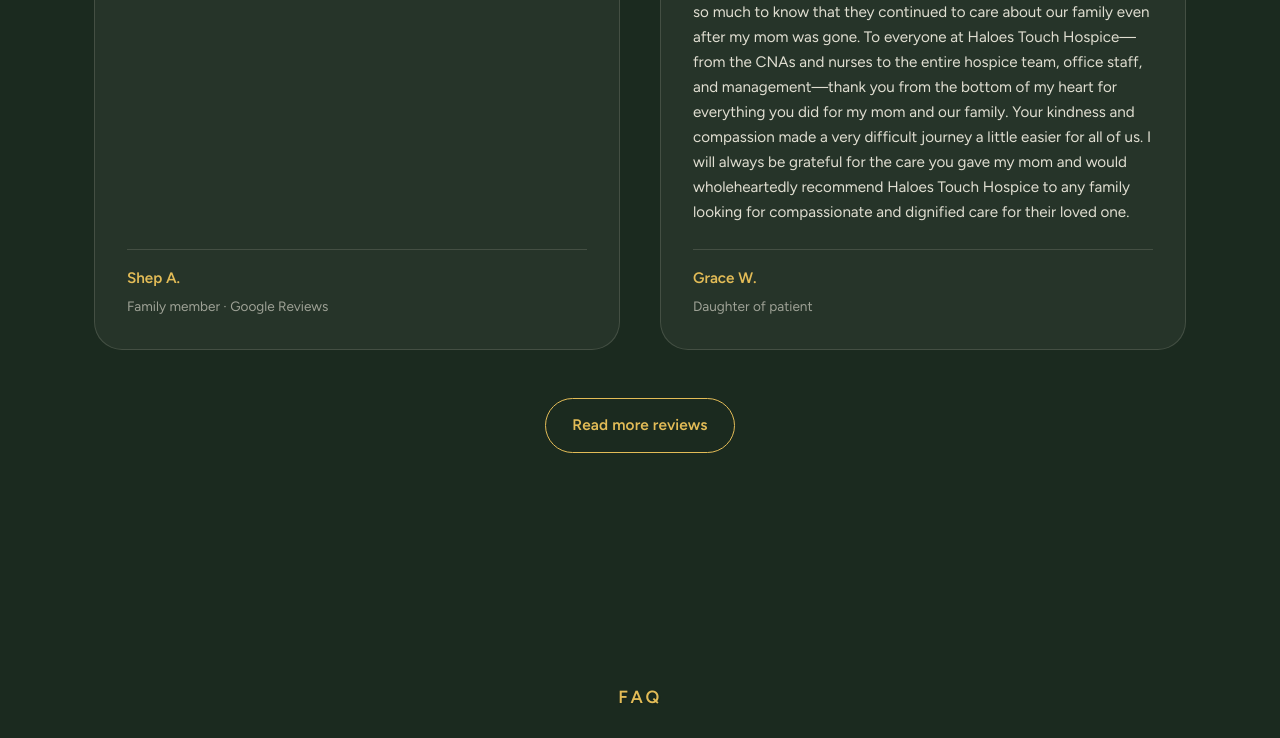
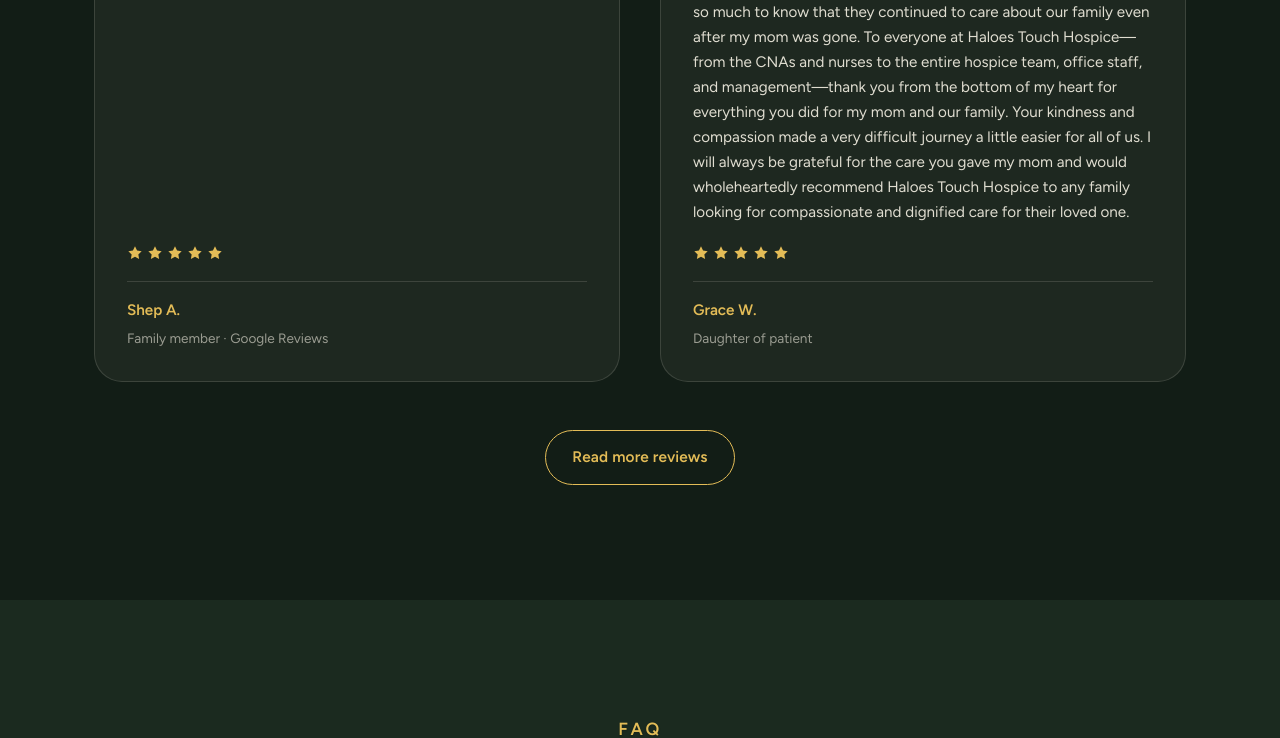
Before and after one commit to JaSm1n2022/myhospiceweb, a React (Vite) app: page / in a window 1280 px wide. Shown: the part 8916-9654 px from the top of the page. Built offline with nearby package versions, Linux system fonts and the light colour scheme.

Commit message:
rating stars

```diff
--- a/src/components/Reviews.jsx
+++ b/src/components/Reviews.jsx
@@ -7,7 +7,7 @@ import { reviews, reviewsLink } from '../data/content.js'
  */
 export default function Reviews() {
   return (
-    <section className="section section--quiet" id="reviews" aria-labelledby="reviews-h">
+    <section className="section" id="reviews" aria-labelledby="reviews-h">
       <div className="shell">
         <Reveal className="head head--center">
           <p className="eyebrow">In their words</p>
@@ -25,6 +25,13 @@ export default function Reviews() {
                 </svg>
               </span>
               <blockquote className="review__quote">{r.quote}</blockquote>
+              <div className="review__stars" aria-label="5 star rating">
+                {[...Array(5)].map((_, i) => (
+                  <svg key={i} viewBox="0 0 24 24" fill="currentColor" aria-hidden="true">
+                    <path d="M12 2l3.09 6.26L22 9.27l-5 4.87 1.18 6.88L12 17.77l-6.18 3.25L7 14.14 2 9.27l6.91-1.01L12 2z" />
+                  </svg>
+                ))}
+              </div>
               <footer className="review__by">
                 <p className="review__name">{r.name}</p>
                 <p className="review__meta">
--- a/src/index.css
+++ b/src/index.css
@@ -1591,10 +1591,22 @@ ul {
   font-size: 0.95rem;
   line-height: 1.65;
   color: var(--cream);
-  margin: 0 0 24px 0;
+  margin: 0 0 20px 0;
   padding: 0;
   flex: 1;
   opacity: 0.9;
+}
+
+.review__stars {
+  display: flex;
+  gap: 4px;
+  margin-bottom: 20px;
+}
+
+.review__stars svg {
+  width: 16px;
+  height: 16px;
+  color: var(--gold);
 }
 
 .review__by {
```
